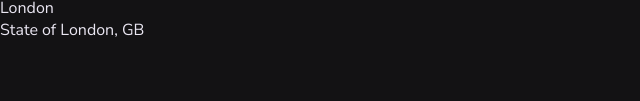
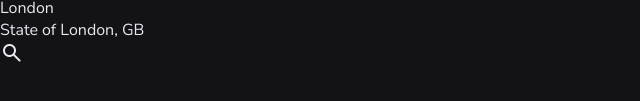
Before and after one commit to HossainRafi/SkyCast, a plain HTML site: page index.html in a window 1280 px wide. Shown: the part 155-256 px from the top of the page, 0-640 px from the left. Drawn offline with Linux system fonts and the light colour scheme.

Commit message:
search btn

```diff
--- a/index.html
+++ b/index.html
@@ -37,6 +37,7 @@
         <!-- ----------------- Search Section ------------- -->
         <div class="search-view" data-search-view>
           <div class="search-wrapper">
+            <!-- ------------- Search Input -------------- -->
             <input
               type="search"
               name="search"
@@ -55,6 +56,7 @@
             </button>
           </div>
 
+          <!-- ------------ Search Result ------------- -->
           <div class="search-result" data-search-result>
             <ul class="view-list">
               <li class="view-item">
@@ -68,6 +70,16 @@
             </ul>
           </div>
         </div>
+
+        <div class="header-actions">
+          <button
+            class="icon-btn has-state"
+            aria-label="open search"
+            data-search-toggler
+          >
+            <span class="m-icon icon">search</span>
+          </button>
+        </div>
       </div>
     </header>
   </body>
```
